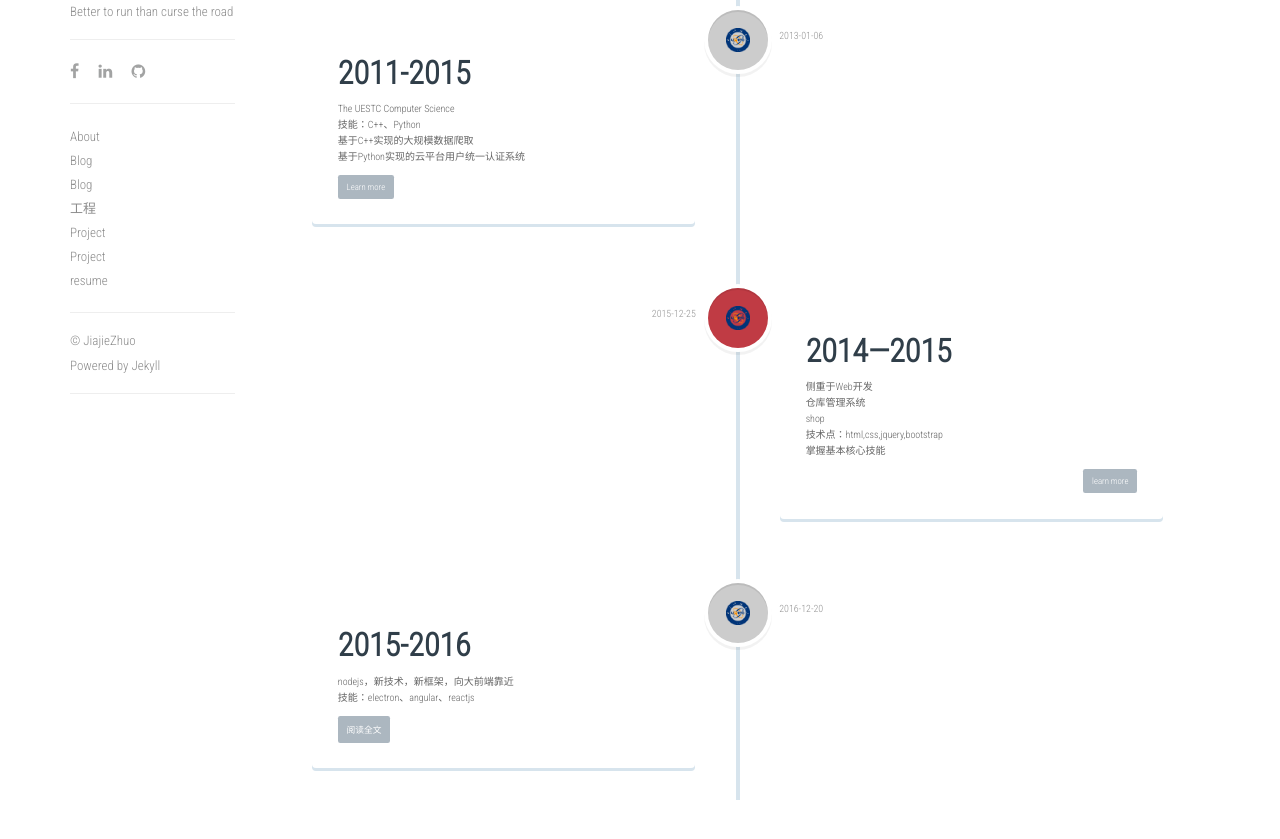
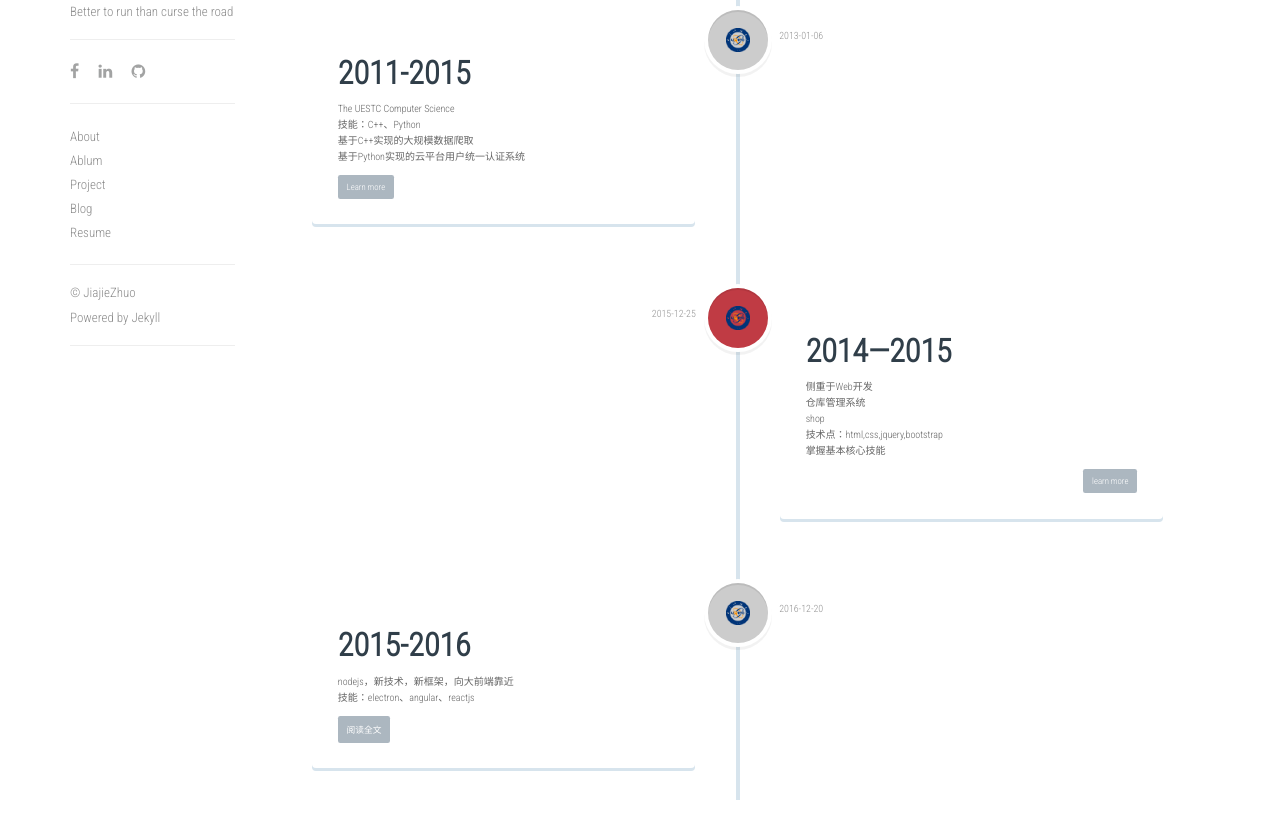
Before and after one commit to 0lddriv3r/0lddriv3r.github.io, a Jekyll site: the page built from project.md, in a window 1280 px wide, cut to the strip 574-1422 px from the top of the page. Shown: the top 839 px of the strip. Built offline with Jekyll 4.4.1, drawn with Linux system fonts in a browser that asks for light colours; nearby versions of some CDN libraries.

Commit message:
Fix the bug: the sidebar will list the items repeatly.

```diff
--- a/_includes/sidebar.html
+++ b/_includes/sidebar.html
@@ -15,11 +15,14 @@
             <hr>
             <div class="navigation">
                 <ul>
-                    {% for my_page in site.pages %} {% if my_page.title %}
+                    <!-- {% for my_page in site.pages %} {% if my_page.title %}
                     <li><a href="{{ my_page.url | prepend: site.baseurl }}">{{ my_page.title}}</a></li>
-                    {% endif %} {% endfor %}
-                    <!-- <li><a href="{{site.baseurl}}/project.html">project</a></li> -->
-                    <li><a href="{{site.baseurl}}/resume.html">resume</a></li>
+                    {% endif %} {% endfor %} -->
+                    <li><a href="{{site.baseurl}}/about/about.html">About</a></li>
+                    <li><a href="{{site.baseurl}}/ablums/ablums.html">Ablum</a></li>
+                    <li><a href="{{site.baseurl}}/project/project.html">Project</a></li>
+                    <li><a href="{{site.baseurl}}/blog/blog.html">Blog</a></li>
+                    <li><a href="{{site.baseurl}}/resume.html">Resume</a></li>
                 </ul>
             </div>
             <hr>
--- a/css/resume.css
+++ b/css/resume.css
@@ -95,6 +95,6 @@ h3{
 	position: absolute;
 	float: right;
 	top:10px;
-	right: 10px;
+	right: 200px;
 	/*:0px;*/
 }
```
